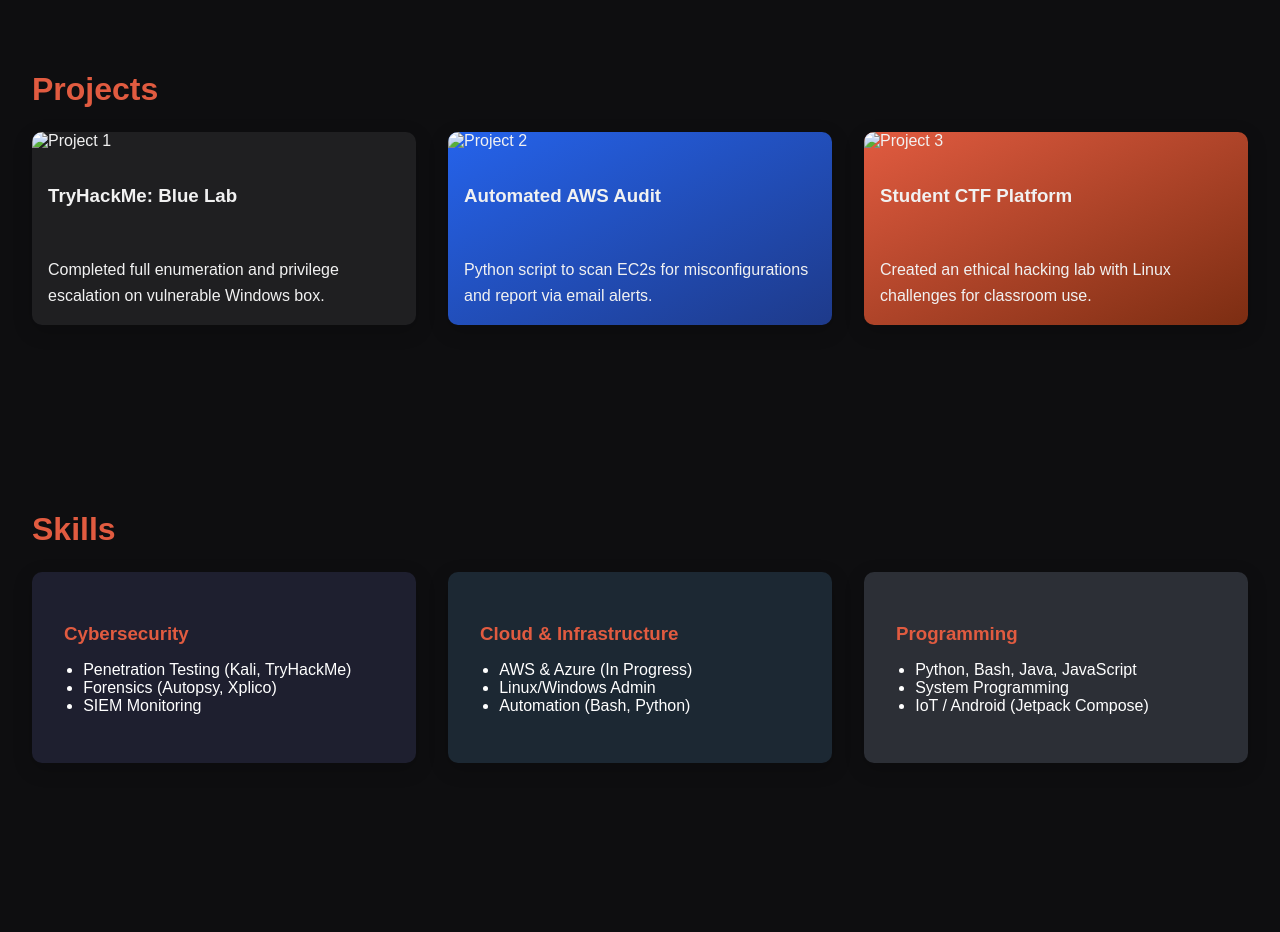
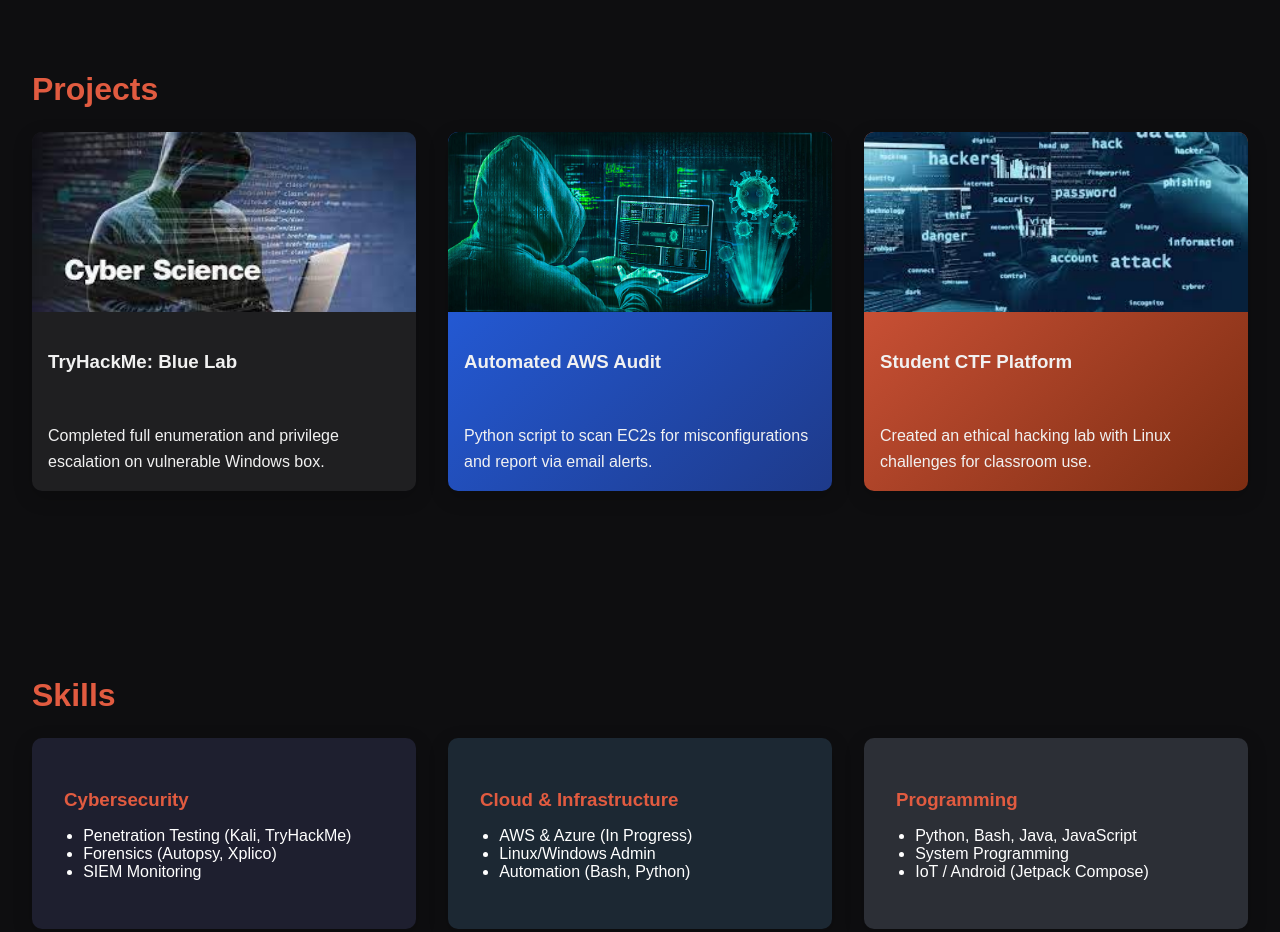
Before and after one commit to Ouma254/my_portfolio, a plain HTML site: page index.html in a window 1280 px wide. Shown: the part 1160-2092 px from the top of the page. Drawn offline with Linux system fonts and the light colour scheme; the site is published under a folder, as on GitHub Pages, so addresses that start at the root find nothing.

Commit message:
Add index.html

```diff
--- a/index.html
+++ b/index.html
@@ -46,17 +46,17 @@
     <h2>Projects</h2>
     <div class="projects-grid">
       <div class="project-card project-dark">
-        <img src="/assets/cyber_science.png" alt="Project 1" />
+        <img src="cyber_science.png" alt="Project 1" />
         <h3>TryHackMe: Blue Lab</h3>
         <p>Completed full enumeration and privilege escalation on vulnerable Windows box.</p>
       </div>
       <div class="project-card project-blue">
-        <img src="/assets/cyber1.png" alt="Project 2" />
+        <img src="cyber1.png" alt="Project 2" />
         <h3>Automated AWS Audit</h3>
         <p>Python script to scan EC2s for misconfigurations and report via email alerts.</p>
       </div>
       <div class="project-card project-orange">
-        <img src="/assets/hacker.png" alt="Project 3" />
+        <img src="hacker.png" alt="Project 3" />
         <h3>Student CTF Platform</h3>
         <p>Created an ethical hacking lab with Linux challenges for classroom use.</p>
       </div>
```
